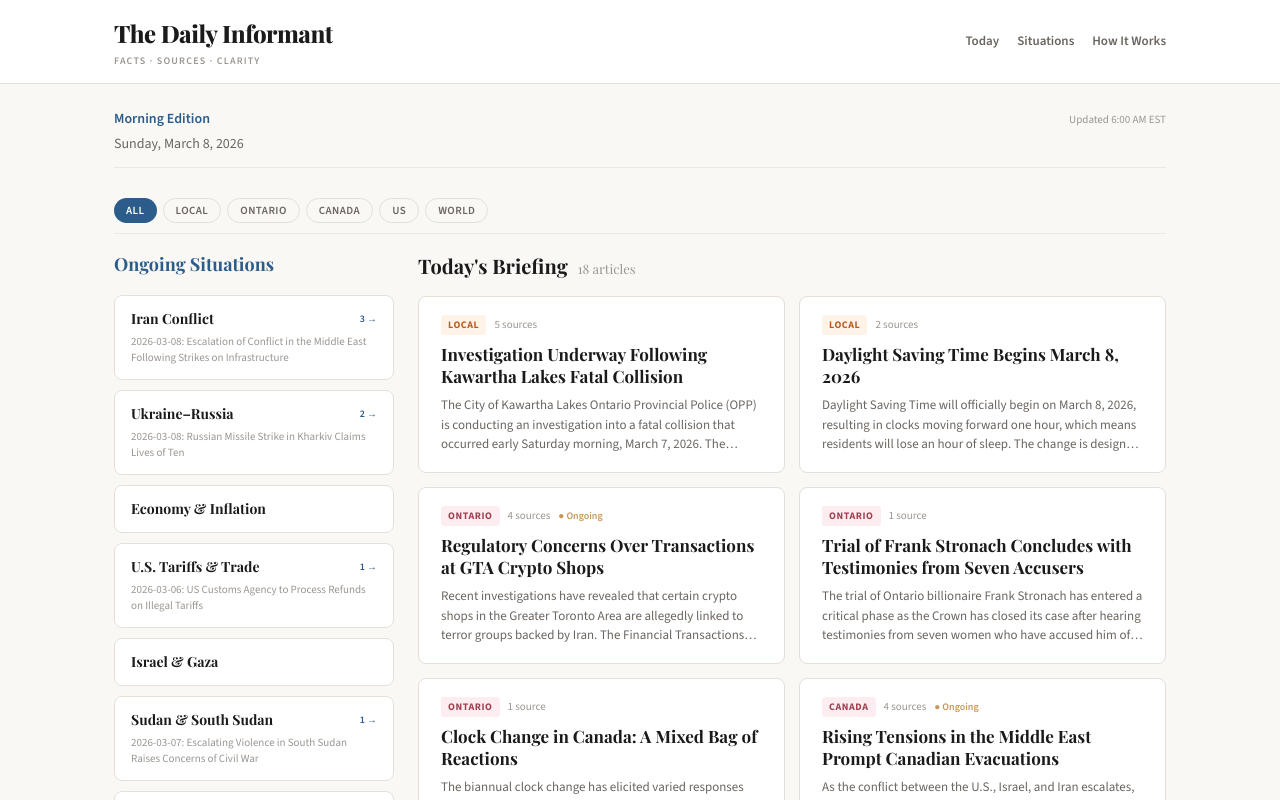
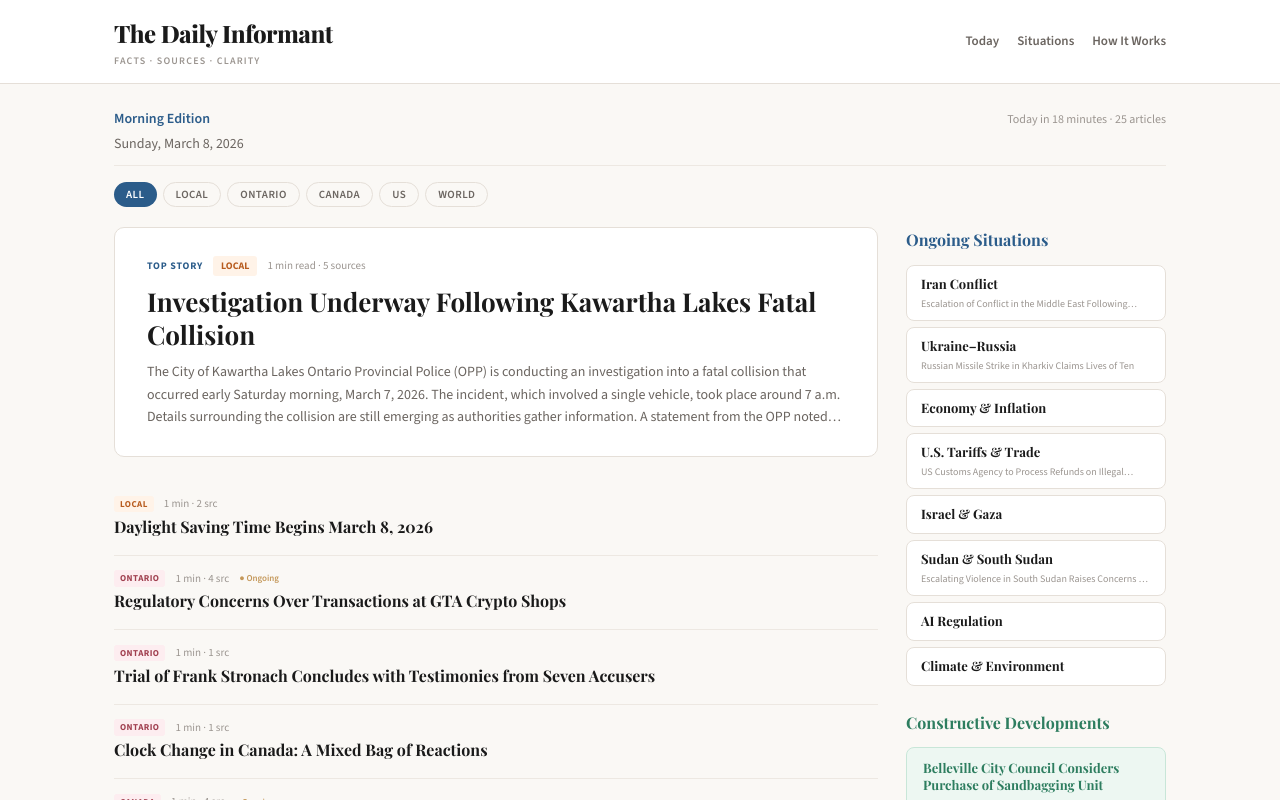
Before and after one commit to pickettdad/daily-informant, a Next.js app: page / in a window 1280 px wide. Shown: the top 800 px of the page. Built offline with nearby package versions, Linux system fonts and the light colour scheme.

Commit message:
Update DailyEdition.tsx

```diff
--- a/app/DailyEdition.tsx
+++ b/app/DailyEdition.tsx
@@ -1,322 +1,158 @@
 "use client";
-
 import { useState } from "react";
 import Link from "next/link";
 
 const s = {
   display: "'Playfair Display', Georgia, serif",
   body: "'Source Sans 3', sans-serif",
-  accent: "#2B5C8A",
-  accentLight: "#E8F0F7",
-  muted: "#6B6560",
-  light: "#9B9590",
-  gold: "#C4985A",
-  goldLight: "#FDF6EC",
-  border: "#E5DFD8",
-  borderLight: "#EDE8E2",
-  good: "#2D7D5F",
-  goodLight: "#EDF7F2",
-  bg: "#FAF8F5",
+  accent: "#2B5C8A", accentLight: "#E8F0F7",
+  muted: "#6B6560", light: "#9B9590",
+  gold: "#C4985A", goldLight: "#FDF6EC",
+  border: "#E5DFD8", borderLight: "#EDE8E2",
+  good: "#2D7D5F", goodLight: "#EDF7F2", bg: "#FAF8F5",
 };
+const catColors: Record<string, { bg: string; text: string }> = {
+  Local: { bg: "#FFF3E8", text: "#B85C1F" }, Ontario: { bg: "#FDEDF0", text: "#A03F4F" },
+  Canada: { bg: "#FDEDF0", text: "#A03F4F" }, US: { bg: "#EEE8F7", text: "#5A3FA0" },
+  World: { bg: "#E8F0F7", text: "#2B5C8A" }, Health: { bg: "#F5EDF7", text: "#6B3FA0" },
+  Science: { bg: "#EDF7F2", text: "#2D7D5F" }, Tech: { bg: "#EDEFF7", text: "#3F4FA0" },
+};
+const CATS = ["Local","Ontario","Canada","US","World","Health","Science","Tech"];
+function gc(c: string) { return catColors[c] || { bg: "#F0F0F0", text: "#666" }; }
+function fmtDate(d: string) { return new Date(d+"T12:00:00").toLocaleDateString("en-US",{weekday:"long",year:"numeric",month:"long",day:"numeric"}); }
+function readTime(body: string) { return Math.max(1, Math.ceil((body || "").split(/\s+/).length / 200)); }
 
-const categoryColors: Record<string, { bg: string; text: string }> = {
-  Local:    { bg: "#FFF3E8", text: "#B85C1F" },
-  Ontario:  { bg: "#FDEDF0", text: "#A03F4F" },
-  Canada:   { bg: "#FDEDF0", text: "#A03F4F" },
-  US:       { bg: "#EEE8F7", text: "#5A3FA0" },
-  World:    { bg: "#E8F0F7", text: "#2B5C8A" },
-  Health:   { bg: "#F5EDF7", text: "#6B3FA0" },
-  Science:  { bg: "#EDF7F2", text: "#2D7D5F" },
-  Tech:     { bg: "#EDEFF7", text: "#3F4FA0" },
-  Business: { bg: "#FDF6EC", text: "#8B6914" },
-};
-
-const CATEGORY_ORDER = ["Local", "Ontario", "Canada", "US", "World", "Health", "Science", "Tech", "Business"];
-
-function getCatStyle(cat: string) {
-  return categoryColors[cat] || { bg: "#F0F0F0", text: "#666" };
-}
-
-function formatDate(dateStr: string) {
-  const d = new Date(dateStr + "T12:00:00");
-  return d.toLocaleDateString("en-US", {
-    weekday: "long", year: "numeric", month: "long", day: "numeric",
-  });
-}
-
-function StoryCard({ article }: { article: any }) {
-  const catStyle = getCatStyle(article.category);
-  const sourceCount = article.component_articles?.length || article.sources?.length || 1;
-
+function HeroStory({ article }: { article: any }) {
+  const cs = gc(article.category);
   return (
-    <Link
-      href={`/article/${article.slug}`}
-      style={{
-        display: "block", background: "#FFFFFF",
-        border: `1px solid ${s.border}`, borderRadius: 8,
-        padding: "18px 22px", textDecoration: "none", color: "inherit",
-        transition: "border-color 0.15s, box-shadow 0.15s",
-      }}
-      onMouseEnter={(e) => {
-        (e.currentTarget as HTMLElement).style.borderColor = s.accent;
-        (e.currentTarget as HTMLElement).style.boxShadow = "0 2px 12px rgba(43,92,138,0.08)";
-      }}
-      onMouseLeave={(e) => {
-        (e.currentTarget as HTMLElement).style.borderColor = s.border;
-        (e.currentTarget as HTMLElement).style.boxShadow = "none";
-      }}
-    >
-      <div style={{ display: "flex", gap: 8, alignItems: "center", marginBottom: 8 }}>
-        <span style={{
-          fontSize: 10, fontWeight: 700, letterSpacing: "0.06em",
-          textTransform: "uppercase", background: catStyle.bg, color: catStyle.text,
-          padding: "2px 7px", borderRadius: 3,
-        }}>
-          {article.category}
-        </span>
-        <span style={{ fontSize: 11, color: s.light }}>
-          {sourceCount} source{sourceCount !== 1 ? "s" : ""}
-        </span>
-        {article.related_ongoing && (
-          <span style={{ fontSize: 10, color: s.gold, fontWeight: 600 }}>
-            ● Ongoing
-          </span>
-        )}
+    <Link href={`/article/${article.slug}`} style={{ display:"block", background:"#fff", border:`1px solid ${s.border}`, borderRadius:10, padding:"28px 32px", textDecoration:"none", color:"inherit", marginBottom:24 }}>
+      <div style={{ display:"flex", gap:10, alignItems:"center", marginBottom:10, flexWrap:"wrap" }}>
+        <span style={{ fontSize:10, fontWeight:700, letterSpacing:"0.08em", textTransform:"uppercase", color:s.accent }}>TOP STORY</span>
+        <span style={{ fontSize:10, fontWeight:700, background:cs.bg, color:cs.text, padding:"2px 8px", borderRadius:3, textTransform:"uppercase" }}>{article.category}</span>
+        <span style={{ fontSize:11, color:s.light }}>{readTime(article.body)} min read · {article.component_articles?.length || 1} sources</span>
+        {article.related_ongoing && <span style={{ fontSize:10, color:s.gold, fontWeight:600 }}>● Ongoing</span>}
       </div>
-
-      <h3 style={{
-        fontFamily: s.display, fontSize: 17, fontWeight: 700,
-        lineHeight: 1.3, margin: "0 0 8px 0",
-      }}>
-        {article.headline}
-      </h3>
-
-      <p style={{
-        fontSize: 13, lineHeight: 1.5, color: s.muted,
-        display: "-webkit-box", WebkitLineClamp: 3,
-        WebkitBoxOrient: "vertical", overflow: "hidden",
-        margin: 0,
-      }}>
-        {article.summary || article.context || ""}
-      </p>
+      <h2 style={{ fontFamily:s.display, fontSize:26, fontWeight:700, lineHeight:1.25, margin:"0 0 10px 0" }}>{article.headline}</h2>
+      {article.bottom_line && <p style={{ fontSize:15, color:s.accent, fontWeight:500, lineHeight:1.5, margin:"0 0 10px 0" }}>{article.bottom_line}</p>}
+      <p style={{ fontSize:14, lineHeight:1.6, color:s.muted, margin:0, display:"-webkit-box", WebkitLineClamp:3, WebkitBoxOrient:"vertical" as any, overflow:"hidden" }}>{article.body || article.summary || ""}</p>
     </Link>
   );
 }
 
-function GoodNewsCard({ article }: { article: any }) {
+function NeedToKnow({ items }: { items: any[] }) {
+  if (!items?.length) return null;
   return (
-    <Link
-      href={`/article/${article.slug}`}
-      style={{
-        display: "block", background: s.goodLight,
-        border: "1px solid #C8E6D8", borderRadius: 8,
-        padding: "16px 20px", textDecoration: "none", color: "inherit",
-        transition: "border-color 0.15s, box-shadow 0.15s",
-      }}
-      onMouseEnter={(e) => {
-        (e.currentTarget as HTMLElement).style.borderColor = s.good;
-        (e.currentTarget as HTMLElement).style.boxShadow = "0 2px 12px rgba(45,125,95,0.1)";
-      }}
-      onMouseLeave={(e) => {
-        (e.currentTarget as HTMLElement).style.borderColor = "#C8E6D8";
-        (e.currentTarget as HTMLElement).style.boxShadow = "none";
-      }}
-    >
-      <h4 style={{
-        fontFamily: s.display, fontSize: 15, fontWeight: 700,
-        color: s.good, marginBottom: 6,
-      }}>
-        {article.headline}
-      </h4>
-      <p style={{
-        fontSize: 13, color: "#3D6B55", lineHeight: 1.5,
-        display: "-webkit-box", WebkitLineClamp: 3,
-        WebkitBoxOrient: "vertical", overflow: "hidden",
-      }}>
-        {article.summary || article.context || ""}
-      </p>
-      {article.sources?.length > 0 && (
-        <p style={{ fontSize: 11, color: "#5A9A7A", marginTop: 6 }}>
-          {article.component_articles?.length || article.sources?.length || 1} source{(article.component_articles?.length || article.sources?.length || 1) !== 1 ? "s" : ""}
-        </p>
-      )}
+    <div style={{ background:"#fff", border:`1px solid ${s.border}`, borderRadius:10, padding:"20px 24px", marginBottom:24 }}>
+      <h3 style={{ fontSize:13, fontWeight:700, letterSpacing:"0.08em", textTransform:"uppercase", color:s.accent, marginBottom:14 }}>What You Need to Know This Morning</h3>
+      <ol style={{ listStyleType:"none", padding:0, margin:0, counterReset:"ntk" }}>
+        {items.map((item: any, i: number) => (
+          <li key={i} style={{ fontSize:14, lineHeight:1.55, color:"#333", padding:"6px 0", borderBottom: i < items.length-1 ? `1px solid ${s.borderLight}` : "none", display:"flex", gap:10, alignItems:"baseline" }}>
+            <span style={{ fontSize:12, fontWeight:700, color:s.gold, flexShrink:0 }}>{i+1}.</span>
+            <span>{item.bottom_line || item.headline}</span>
+          </li>
+        ))}
+      </ol>
+    </div>
+  );
+}
+
+function StoryRow({ article }: { article: any }) {
+  const cs = gc(article.category);
+  return (
+    <Link href={`/article/${article.slug}`} style={{ display:"block", padding:"14px 0", borderBottom:`1px solid ${s.borderLight}`, textDecoration:"none", color:"inherit" }}>
+      <div style={{ display:"flex", gap:10, alignItems:"center", marginBottom:4 }}>
+        <span style={{ fontSize:9, fontWeight:700, background:cs.bg, color:cs.text, padding:"1px 6px", borderRadius:3, textTransform:"uppercase", letterSpacing:"0.05em" }}>{article.category}</span>
+        <span style={{ fontSize:11, color:s.light }}>{readTime(article.body)} min · {article.component_articles?.length || 1} src</span>
+        {article.related_ongoing && <span style={{ fontSize:9, color:s.gold, fontWeight:600 }}>● Ongoing</span>}
+      </div>
+      <h3 style={{ fontFamily:s.display, fontSize:16, fontWeight:700, lineHeight:1.3, margin:"0 0 3px 0" }}>{article.headline}</h3>
+      <p style={{ fontSize:13, color:s.muted, lineHeight:1.4, margin:0, display:"-webkit-box", WebkitLineClamp:2, WebkitBoxOrient:"vertical" as any, overflow:"hidden" }}>{article.bottom_line || article.body?.substring(0,120) || ""}</p>
     </Link>
   );
 }
 
-function OngoingSidebar({ topics }: { topics: any[] }) {
-  if (!topics || topics.length === 0) return null;
+function GoodCard({ article }: { article: any }) {
+  return (
+    <Link href={`/article/${article.slug}`} style={{ display:"block", background:s.goodLight, border:"1px solid #C8E6D8", borderRadius:8, padding:"12px 16px", textDecoration:"none", color:"inherit", marginBottom:8 }}>
+      <h4 style={{ fontFamily:s.display, fontSize:13, fontWeight:700, color:s.good, marginBottom:4, lineHeight:1.3 }}>{article.headline}</h4>
+      <p style={{ fontSize:12, color:"#3D6B55", lineHeight:1.4, margin:0, display:"-webkit-box", WebkitLineClamp:2, WebkitBoxOrient:"vertical" as any, overflow:"hidden" }}>{article.bottom_line || article.body?.substring(0,100) || ""}</p>
+    </Link>
+  );
+}
+
+function Sidebar({ topics, goodDevs }: { topics: any[]; goodDevs: any[] }) {
+  return (
+    <aside style={{ position:"sticky", top:110, maxHeight:"calc(100vh - 130px)", overflowY:"auto" }}>
+      {topics?.length > 0 && (
+        <div style={{ marginBottom:24 }}>
+          <h2 style={{ fontFamily:s.display, fontSize:16, fontWeight:700, color:s.accent, marginBottom:12 }}>Ongoing Situations</h2>
+          {topics.map((t: any) => (
+            <Link key={t.slug} href={`/topics/${t.slug}`} style={{ display:"block", background:"#fff", border:`1px solid ${s.border}`, borderRadius:8, padding:"10px 14px", marginBottom:6, textDecoration:"none", color:"inherit" }}>
+              <h3 style={{ fontFamily:s.display, fontSize:13, fontWeight:700, margin:0, lineHeight:1.3 }}>{t.topic}</h3>
+              {t.timeline?.[0] && <p style={{ fontSize:10, color:s.light, marginTop:4, lineHeight:1.3, display:"-webkit-box", WebkitLineClamp:1, WebkitBoxOrient:"vertical" as any, overflow:"hidden" }}>{t.timeline[0].text}</p>}
+            </Link>
+          ))}
+        </div>
+      )}
+      {goodDevs?.length > 0 && (
+        <div style={{ marginBottom:24 }}>
+          <h2 style={{ fontFamily:s.display, fontSize:16, fontWeight:700, color:s.good, marginBottom:12 }}>Constructive Developments</h2>
+          {goodDevs.map((g: any) => <GoodCard key={g.slug} article={g} />)}
+        </div>
+      )}
+      <Link href="/how-it-works" style={{ fontSize:12, color:s.light, fontWeight:500, textDecoration:"none" }}>How The Daily Informant works →</Link>
+    </aside>
+  );
+}
+
+export default function DailyEdition({ daily }: { daily: any }) {
+  const [filter, setFilter] = useState("All");
+  const activeCats = CATS.filter(c => daily.top_stories.some((a: any) => a.category === c));
+  const stories = filter === "All" ? daily.top_stories : daily.top_stories.filter((a: any) => a.category === filter);
+  const hero = stories[0];
+  const rest = stories.slice(1);
+  const totalMinutes = daily.top_stories.reduce((sum: number, a: any) => sum + readTime(a.body), 0);
 
   return (
     <div>
-      <h2 style={{
-        fontFamily: s.display, fontSize: 18, fontWeight: 700,
-        color: s.accent, marginBottom: 16,
-      }}>
-        Ongoing Situations
-      </h2>
-      <div style={{ display: "grid", gap: 10 }}>
-        {topics.map((topic: any) => (
-          <Link
-            key={topic.slug}
-            href={`/topics/${topic.slug}`}
-            style={{
-              display: "block", background: "#FFFFFF",
-              border: `1px solid ${s.border}`, borderRadius: 8,
-              padding: "14px 16px", textDecoration: "none", color: "inherit",
-            }}
-          >
-            <div style={{ display: "flex", justifyContent: "space-between", alignItems: "center" }}>
-              <h3 style={{
-                fontFamily: s.display, fontSize: 14, fontWeight: 700,
-                margin: 0, lineHeight: 1.3,
-              }}>
-                {topic.topic}
-              </h3>
-              {topic.timeline?.length > 0 && (
-                <span style={{ fontSize: 10, color: s.accent, fontWeight: 600, whiteSpace: "nowrap" }}>
-                  {topic.timeline.length} →
-                </span>
-              )}
-            </div>
-            {topic.timeline?.[0] && (
-              <p style={{
-                fontSize: 11, color: s.light, marginTop: 6,
-                lineHeight: 1.4, display: "-webkit-box",
-                WebkitLineClamp: 2, WebkitBoxOrient: "vertical",
-                overflow: "hidden",
-              }}>
-                {topic.timeline[0].date}: {topic.timeline[0].text}
-              </p>
-            )}
-          </Link>
-        ))}
+      {/* Header bar */}
+      <div style={{ display:"flex", justifyContent:"space-between", alignItems:"baseline", marginBottom:16, paddingBottom:10, borderBottom:`1px solid ${s.borderLight}`, flexWrap:"wrap", gap:8 }}>
+        <div>
+          <p style={{ fontSize:14, fontWeight:600, color:s.accent, margin:0 }}>Morning Edition</p>
+          <p style={{ fontSize:14, color:s.muted, marginTop:2 }}>{fmtDate(daily.date)}</p>
+        </div>
+        <p style={{ fontSize:12, color:s.light, margin:0 }}>Today in {totalMinutes} minutes · {daily.top_stories.length + (daily.good_developments?.length || 0)} articles</p>
+      </div>
+
+      {/* Category pills */}
+      <div style={{ display:"flex", gap:6, flexWrap:"wrap", marginBottom:20 }}>
+        {["All", ...activeCats].map(c => {
+          const active = filter === c;
+          const cs = c === "All" ? { bg: s.accent, text: "#fff" } : gc(c);
+          return <button key={c} onClick={() => setFilter(c)} style={{ fontSize:11, fontWeight:600, letterSpacing:"0.04em", textTransform:"uppercase", padding:"4px 12px", borderRadius:16, cursor:"pointer", border: active ? "none" : `1px solid ${s.border}`, background: active ? (c==="All" ? s.accent : cs.bg) : "transparent", color: active ? (c==="All" ? "#fff" : cs.text) : s.muted, fontFamily:s.body }}>{c}</button>;
+        })}
+      </div>
+
+      {/* Main layout */}
+      <div style={{ display:"grid", gridTemplateColumns:"1fr 260px", gap:28, alignItems:"start" }}>
+        <main>
+          {/* Need to Know */}
+          {filter === "All" && <NeedToKnow items={daily.need_to_know} />}
+
+          {/* Hero */}
+          {hero && filter === "All" && <HeroStory article={hero} />}
+
+          {/* Story list */}
+          <div>
+            {(filter === "All" ? rest : stories).map((a: any) => <StoryRow key={a.slug} article={a} />)}
+          </div>
+
+          {stories.length === 0 && <p style={{ color:s.muted, padding:20 }}>No articles in this category today.</p>}
+        </main>
+
+        {/* Sidebar */}
+        <Sidebar topics={daily.ongoing_topics} goodDevs={daily.good_developments} />
       </div>
     </div>
   );
 }
-
-export default function DailyEdition({ daily }: { daily: any }) {
-  const [activeFilter, setActiveFilter] = useState("All");
-
-  const allCategories = CATEGORY_ORDER.filter(cat =>
-    daily.top_stories.some((a: any) => a.category === cat)
-  );
-  const filterOptions = ["All", ...allCategories];
-
-  const filteredStories = activeFilter === "All"
-    ? daily.top_stories
-    : daily.top_stories.filter((a: any) => a.category === activeFilter);
-
-  return (
-    <div>
-      {/* Date banner */}
-      <div style={{
-        display: "flex", justifyContent: "space-between", alignItems: "baseline",
-        marginBottom: 20, paddingBottom: 12, borderBottom: `1px solid ${s.borderLight}`,
-        flexWrap: "wrap", gap: 8,
-      }}>
-        <div>
-          <p style={{ fontSize: 14, fontWeight: 600, color: s.accent, margin: 0 }}>Morning Edition</p>
-          <p style={{ fontSize: 14, color: s.muted, marginTop: 2 }}>{formatDate(daily.date)}</p>
-        </div>
-        <p style={{ fontSize: 11, color: s.light, margin: 0 }}>Updated 6:00 AM EST</p>
-      </div>
-
-      {/* Category filter bar */}
-      <div style={{
-        position: "sticky", top: 56, zIndex: 50, background: s.bg,
-        paddingTop: 10, paddingBottom: 10, marginBottom: 16,
-        borderBottom: `1px solid ${s.borderLight}`,
-      }}>
-        <div style={{ display: "flex", gap: 6, flexWrap: "wrap" }}>
-          {filterOptions.map((cat) => {
-            const isActive = activeFilter === cat;
-            const catStyle = cat === "All" ? { bg: s.accent, text: "#fff" } : getCatStyle(cat);
-            return (
-              <button key={cat} onClick={() => setActiveFilter(cat)}
-                style={{
-                  fontSize: 11, fontWeight: 600, letterSpacing: "0.04em",
-                  textTransform: "uppercase", padding: "4px 12px",
-                  borderRadius: 16, cursor: "pointer",
-                  border: isActive ? "none" : `1px solid ${s.border}`,
-                  background: isActive ? (cat === "All" ? s.accent : catStyle.bg) : "transparent",
-                  color: isActive ? (cat === "All" ? "#fff" : catStyle.text) : s.muted,
-                  fontFamily: s.body,
-                }}
-              >
-                {cat}
-              </button>
-            );
-          })}
-        </div>
-      </div>
-
-      {/* Main layout: sidebar + grid */}
-      <div style={{
-        display: "grid",
-        gridTemplateColumns: "280px 1fr",
-        gap: 24,
-        alignItems: "start",
-      }}>
-        {/* Left sidebar — Ongoing Situations */}
-        <aside style={{ position: "sticky", top: 110, maxHeight: "calc(100vh - 130px)", overflowY: "auto" }}>
-          <OngoingSidebar topics={daily.ongoing_topics} />
-
-          {/* How it works link */}
-          <div style={{ marginTop: 20, paddingTop: 16, borderTop: `1px solid ${s.borderLight}` }}>
-            <Link href="/how-it-works" style={{
-              fontSize: 12, color: s.light, fontWeight: 500, textDecoration: "none",
-            }}>
-              How this site works →
-            </Link>
-          </div>
-        </aside>
-
-        {/* Right content — Story grid */}
-        <main>
-          <h2 style={{
-            fontFamily: s.display, fontSize: 20, fontWeight: 700,
-            marginBottom: 14,
-          }}>
-            {activeFilter === "All" ? "Today's Briefing" : activeFilter}
-            <span style={{ fontSize: 13, color: s.light, fontWeight: 400, marginLeft: 10 }}>
-              {filteredStories.length} article{filteredStories.length !== 1 ? "s" : ""}
-            </span>
-          </h2>
-
-          {filteredStories.length === 0 ? (
-            <p style={{ color: s.muted }}>No articles in this category today.</p>
-          ) : (
-            <div style={{
-              display: "grid",
-              gridTemplateColumns: "repeat(2, 1fr)",
-              gap: 14,
-            }}>
-              {filteredStories.map((article: any) => (
-                <StoryCard key={article.slug} article={article} />
-              ))}
-            </div>
-          )}
-
-          {/* Good Developments — clickable cards */}
-          {daily.good_developments?.length > 0 && activeFilter === "All" && (
-            <section style={{ marginTop: 40 }}>
-              <h2 style={{
-                fontFamily: s.display, fontSize: 20, fontWeight: 700,
-                color: s.good, marginBottom: 14,
-              }}>
-                ☀ Good Developments
-              </h2>
-              <div style={{ display: "grid", gridTemplateColumns: "repeat(2, 1fr)", gap: 14 }}>
-                {daily.good_developments.map((g: any) => (
-                  <GoodNewsCard key={g.slug} article={g} />
-                ))}
-              </div>
-            </section>
-          )}
-        </main>
-      </div>
-    </div>
-  );
-}
```
